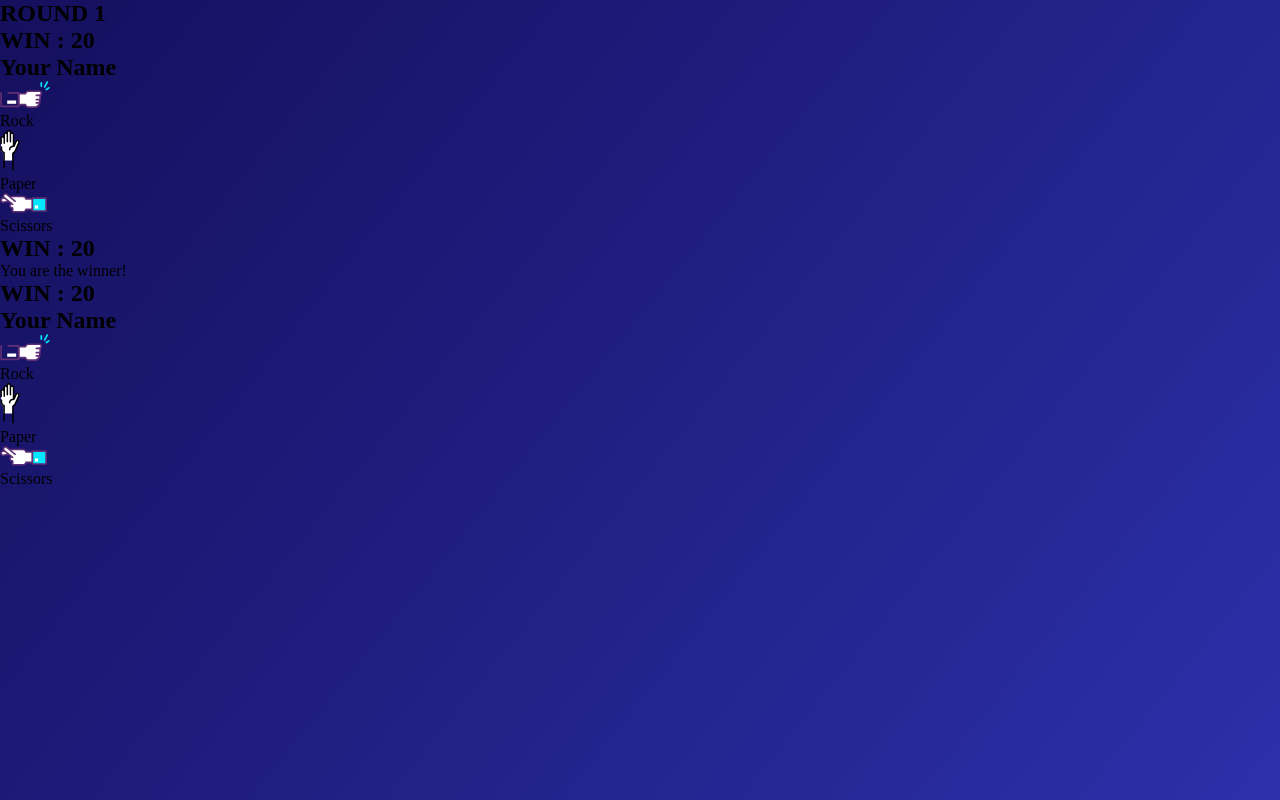
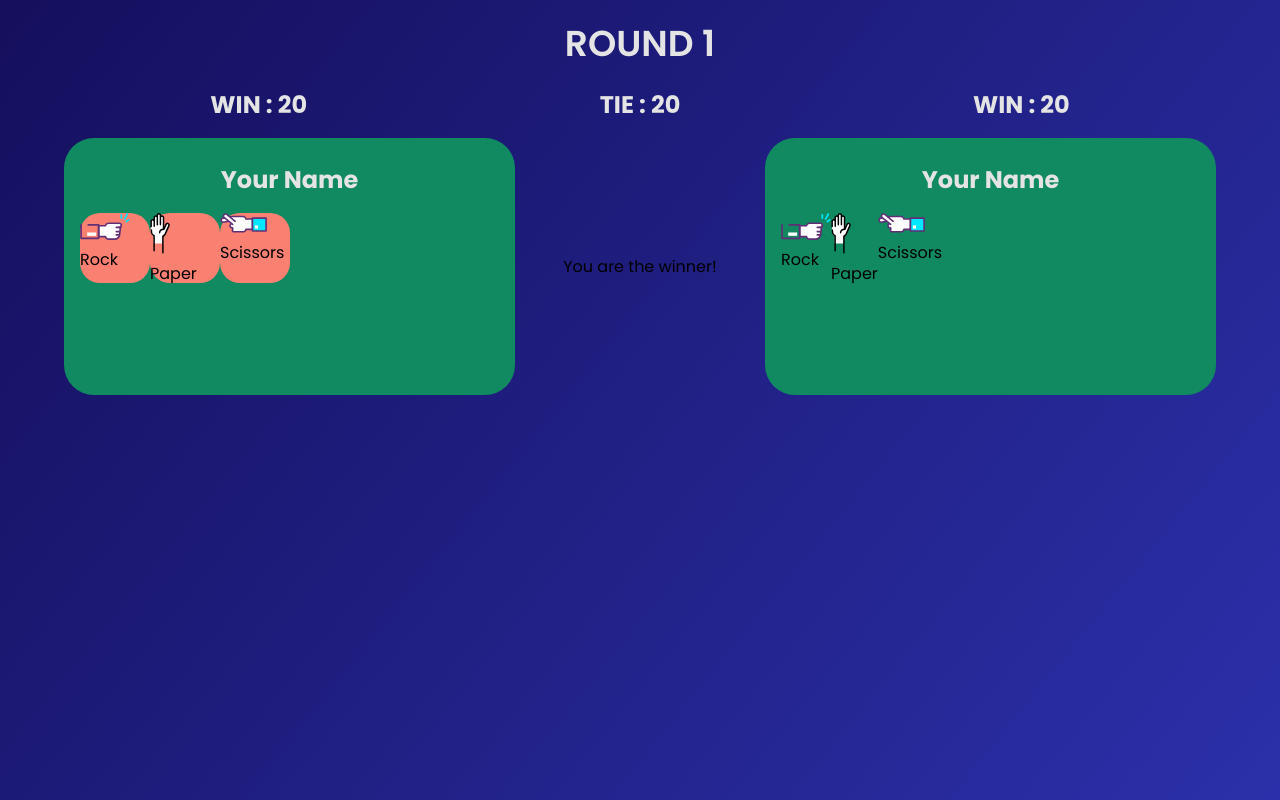
Before and after one commit to FariyaIslam/rock-paper-scissors-web, a plain HTML site: page index.html in a window 1280 px wide. Drawn offline with Linux system fonts and the light colour scheme.

Commit message:
added CSS, box, some styling left

```diff
--- a/index.html
+++ b/index.html
@@ -1,35 +1,43 @@
 <!DOCTYPE html>
 <html lang="en">
+
 <head>
   <meta charset="UTF-8" />
   <meta http-equiv="X-UA-Compatible" content="IE=edge" />
   <meta name="viewport" content="width=device-width, initial-scale=1.0" />
   <link rel="stylesheet" href="./styles.css" />
-    <title>Document</title>
+  <title>RPS game!</title>
 </head>
 
 <body>
-    <section id="game__board" class="game__board">
-      <div>
+  <section id="game__board" class="game__board ">
+    <div class="container game__header">
       <h1>ROUND 1</h1>
     </div>
 
-      <div class="game__status">
+    <div class="game__status container">
+      <!-- Winner count -->
+      <div class="winner__count">
+        <h1>WIN : 20</h1>
+        <h1>TIE : 20</h1>
+        <h1>WIN : 20</h1>
+      </div>
+
+      <div class="game__info">
         <!-- Game status Left -->
         <div class="left">
-          <h1>WIN : 20</h1>
           <div class="box">
             <h2>Your Name</h2>
             <div class="icons__button">
-              <div class="rock">
+              <div class="rock box__button">
                 <img src="./images/rock.svg" alt="rock" />
                 <p>Rock</p>
               </div>
-              <div class="paper">
+              <div class="paper box__button">
                 <img src="./images/paper.svg" alt="paper" />
                 <p>Paper</p>
               </div>
-              <div class="scissors">
+              <div class="scissors box__button">
                 <img src="./images/scissors.svg" alt="paper" />
                 <p>Scissors</p>
               </div>
@@ -39,7 +47,6 @@
 
         <!-- Game Status Middle -->
         <div class="middle">
-          <h1>WIN : 20</h1>
           <div class="winner__card">
             <p>You are the winner!</p>
           </div>
@@ -47,7 +54,6 @@
 
         <!-- Game Status Right -->
         <div class="right">
-          <h1>WIN : 20</h1>
           <div class="box">
             <h2>Your Name</h2>
             <div class="icons__button">
@@ -67,6 +73,8 @@
           </div>
         </div>
       </div>
+    </div>
   </section>
 </body>
+
 </html>
--- a/styles.css
+++ b/styles.css
@@ -1,11 +1,77 @@
-* {
+@import url('https://fonts.googleapis.com/css2?family=Poppins:wght@400;600;700&display=swap');
+
+
+*{
   margin: 0;
   padding: 0;
   box-sizing: border-box;
 }
 
+body {
+  font-family: 'Poppins', sans-serif;
+}
+.container {
+  width: 90%;
+  margin: 0 auto;
+}
+
+.box {
+  width: 451px;
+  height: 257px;
+  /* background-color: salmon; */
+  background-color: #118a62;
+  border-radius: 30px;
+  margin: 1rem 0;
+  padding: 0.5rem 1rem;
+}
+
+.box:hover {
+  box-shadow: rgba(0, 0, 0, 0.1) 0px 10px 15px -3px, rgba(0, 0, 0, 0.05) 0px 4px 6px -2px;
+}
+
+.box__button {
+  height: 70px;
+  width: 70px;
+  border-radius: 20px;
+  background-color: salmon;
+}
+
+
+.box h2{
+  text-align: center;
+  color: #E4E4E4;
+  padding: 1rem 0;
+
+}
 #game__board {
-  width: 100%;
   height: 100vh;
+
   background: linear-gradient(129.03deg, #130d58 -6.35%, #343cc6 136.81%);
 }
+
+.game__header h1{
+  font-weight: 600;
+  font-size: 36px;
+  color: #E4E4E4;
+  text-align: center;
+  padding: 1rem 0;
+}
+
+/* winner__count */
+.winner__count {
+  display: flex;
+  justify-content: space-around ;
+  align-items: center;
+  color: #E4E4E4;
+  }
+
+  /* game__info */
+  .game__info {
+    display: flex;
+    justify-content: space-between;
+    align-items: center;
+  }
+
+  .icons__button {
+    display: flex;
+  }
```
Lines whose indentation alone changed are shown as unchanged.
